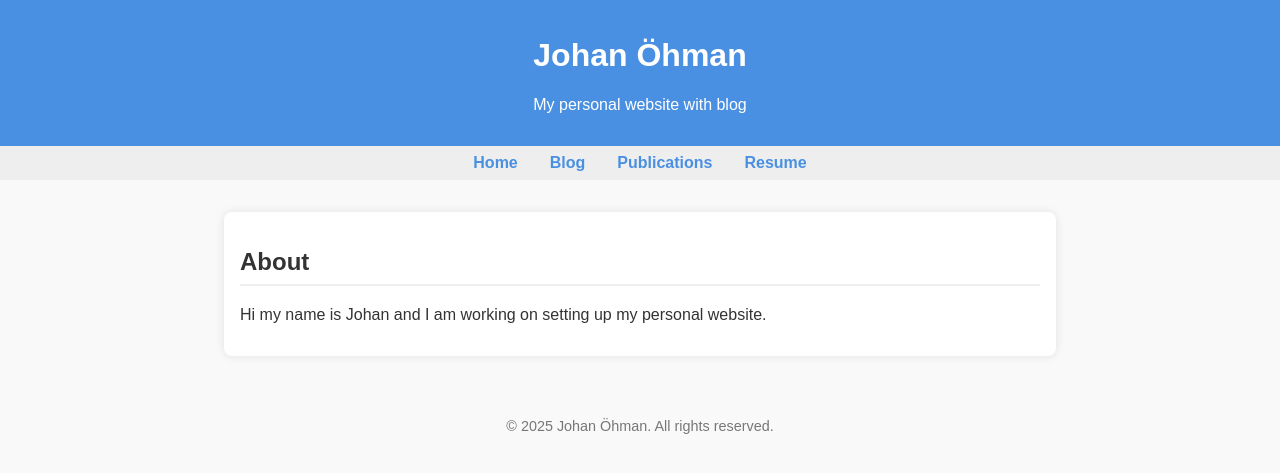
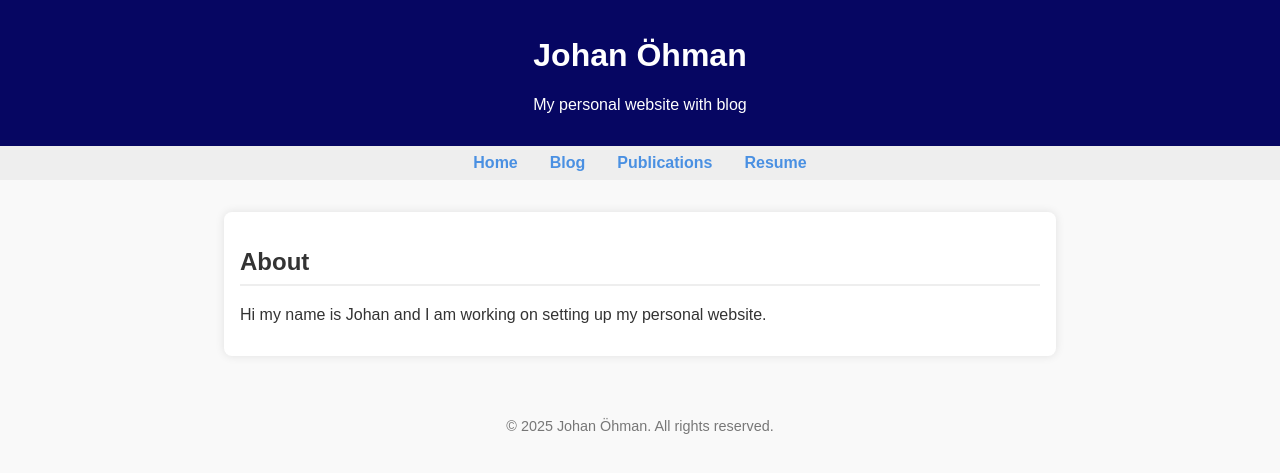
Before and after one commit to hyllevask/hyllevask.github.io, a Jekyll site: the page built from index.md, in a window 1280 px wide. Shown: the top 473 px of the page. Built offline with Jekyll 4.4.1, drawn with Linux system fonts in a browser that asks for light colours.

Commit message:
Update style.css
Changed to a darker blue.

```diff
--- a/assets/style.css
+++ b/assets/style.css
@@ -6,7 +6,7 @@ body {
   color: #333;
 }
 header {
-  background: #4a90e2;
+  background: #060662;
   color: white;
   padding: 1rem;
   text-align: center;
```
